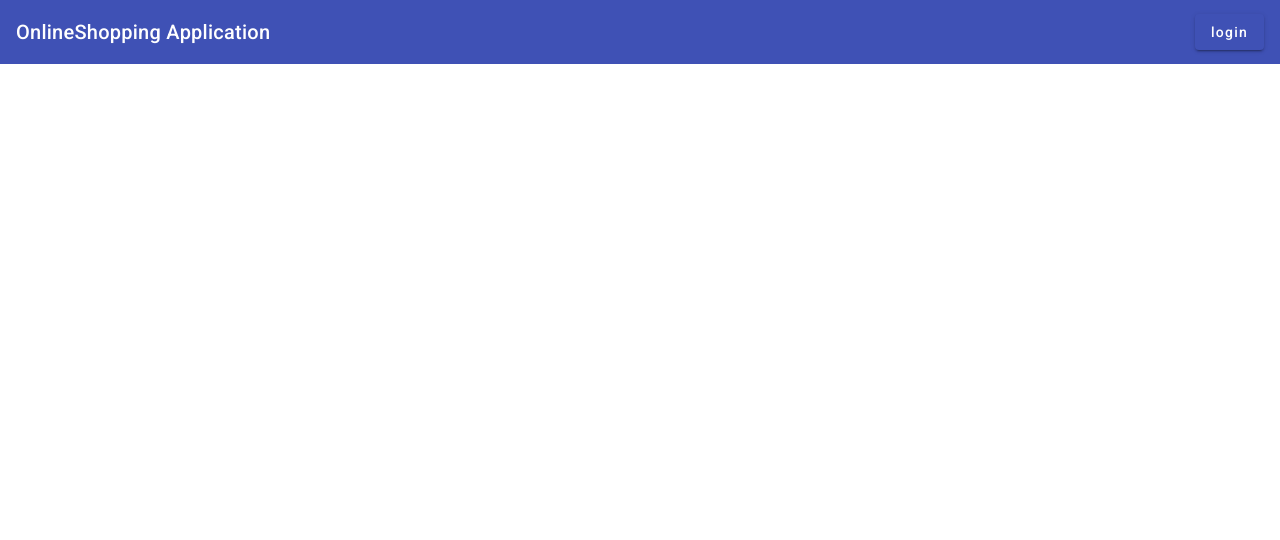
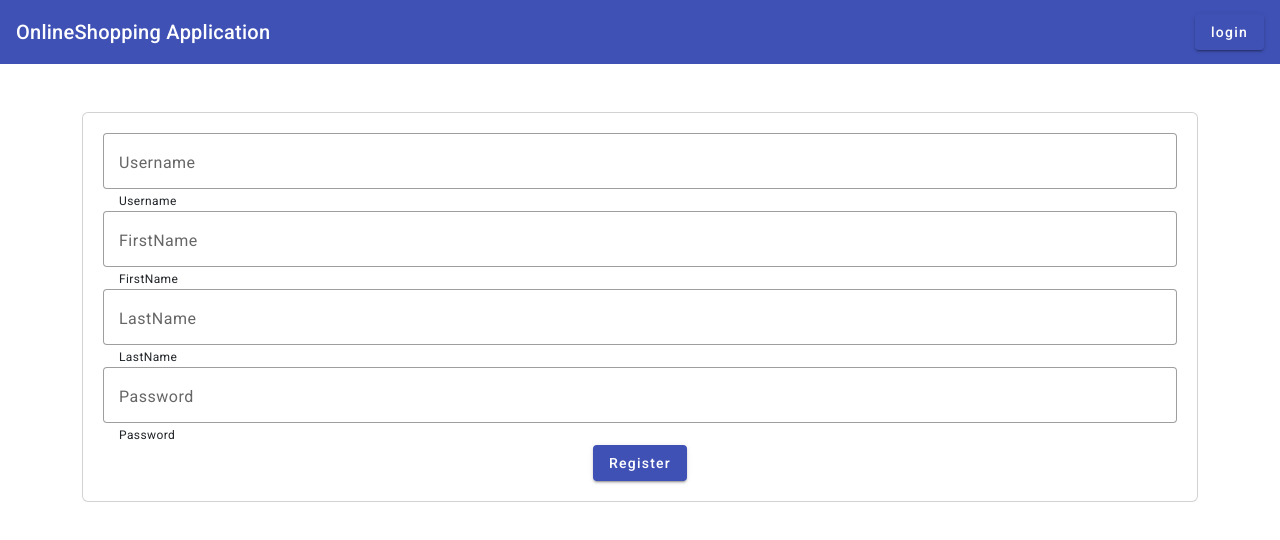
Before and after one commit to venkatsaiannam/onlineShoppingFrontendApplication, an Angular app: page /register in a window 1280 px wide. Before the commit this address led to /. Shown: the top 540 px of the page. Built offline with nearby package versions, Linux system fonts and the light colour scheme.

Commit message:
upto register new user ,video 33

```diff
--- a/src/app/_services/user.service.ts
+++ b/src/app/_services/user.service.ts
@@ -62,5 +62,9 @@ export class UserService {
 
   }
 
+  public register(registerData){
+    return this.httpclient.post(this.PATH_OF_API+'/registerNewUser',registerData);
+  }
+
 
 }
--- a/src/app/app-routing.module.ts
+++ b/src/app/app-routing.module.ts
@@ -14,6 +14,7 @@ import { ProductViewDetailsComponent } from './product-view-details/product-view
 import { BuyProductComponent } from './buy-product/buy-product.component';
 import { BuyProductResolverService } from './buy-product-resolver.service';
 import { OrderConfirmationComponent } from './order-confirmation/order-confirmation.component';
+import { RegisterComponent } from './register/register.component';
 
 const routes: Routes = [
   { path: '', component: HomeComponent },
@@ -45,6 +46,11 @@ const routes: Routes = [
     component:OrderConfirmationComponent,
     canActivate:[AuthGuard],
     data:{roles:["User"]}
+  },
+  {
+    path:"register",
+    component:RegisterComponent,
+
   }
 
 
--- a/src/app/app.module.ts
+++ b/src/app/app.module.ts
@@ -31,6 +31,7 @@ import { ShowProductImagesDialogComponent } from './show-product-images-dialog/s
 import { ProductViewDetailsComponent } from './product-view-details/product-view-details.component';
 import { BuyProductComponent } from './buy-product/buy-product.component';
 import { OrderConfirmationComponent } from './order-confirmation/order-confirmation.component';
+import { RegisterComponent } from './register/register.component';
 
 
 @NgModule({
@@ -48,7 +49,8 @@ import { OrderConfirmationComponent } from './order-confirmation/order-confirmat
     ShowProductImagesDialogComponent,
     ProductViewDetailsComponent,
     BuyProductComponent,
-    OrderConfirmationComponent
+    OrderConfirmationComponent,
+    RegisterComponent
   ],
   imports: [
     BrowserModule,
--- a/src/app/login/login.component.html
+++ b/src/app/login/login.component.html
@@ -18,26 +18,13 @@
             </mat-form-field>
 
             <button type="submit" class="w-100" mat-raised-button color="primary">Login</button>
+        </form>
 
 
-            <!-- <input type="text"
-            ngModel
-            name = "userName"
-            id="userName"
-            placeholder="Enter your username"
-            class = "form-control mb-3"
-            >
-            <input type="password"
-            ngModel
-            name = "userPassword"
-            id="userPassword"
-            placeholder="Enter your password"
-            class = "form-control mb-3"
-            >
-            <input type="submit"
-            value="login"
-            class="btn btn-outline-primary form-control rounded-0"
-            > -->
-        </form>
     </div>
-</div>
+
+    <div class="text-center">
+        <br>
+        <button class="w-20" mat-raised-button type="button" (click)="registerUser()"> Create an Account</button>
+    </div>
+    </div>
--- a/src/app/login/login.component.ts
+++ b/src/app/login/login.component.ts
@@ -47,4 +47,8 @@ export class LoginComponent {
 
   }
 
+  public registerUser(){
+    this.router.navigate(['/register'])
+  }
+
 }
--- /dev/null
+++ b/src/app/register/register.component.html
@@ -0,0 +1,32 @@
+<div class="container mt-5">
+    <div class="card" style="padding: 20px;">
+        <form #registerForm="ngForm" (ngSubmit)="register(registerForm)">
+            <mat-form-field appearance="outline" class="w-100">
+                <mat-label>Username</mat-label>
+                <input ngModel name="userName" id="userName" matInput placeholder="Username">
+                <mat-hint>Username</mat-hint>
+            </mat-form-field>
+            <mat-form-field appearance="outline" class="w-100">
+                <mat-label>FirstName</mat-label>
+                <input ngModel name="userFirstName" id="userFirstName" matInput placeholder="FirstName">
+                <mat-hint>FirstName</mat-hint>
+            </mat-form-field>
+            <mat-form-field appearance="outline" class="w-100">
+                <mat-label>LastName</mat-label>
+                <input ngModel name="userLastName" id="userLastName" matInput placeholder="LastName">
+                <mat-hint>LastName</mat-hint>
+            </mat-form-field>
+            <mat-form-field appearance="outline" class="w-100">
+                <mat-label>Password</mat-label>
+                <input ngModel name="userPassword" id="userPassword" matInput placeholder="Password">
+                <mat-hint>Password</mat-hint>
+            </mat-form-field>
+
+            <div class="text-center">
+                <button mat-raised-button color="primary" type="submit">Register</button>
+            </div>
+
+        </form>
+
+    </div>
+</div>
--- /dev/null
+++ b/src/app/register/register.component.ts
@@ -0,0 +1,30 @@
+import { response } from 'express';
+import { Component } from '@angular/core';
+import { NgForm } from '@angular/forms';
+import { UserService } from '../_services/user.service';
+import { Router } from '@angular/router';
+
+@Component({
+  selector: 'app-register',
+  templateUrl: './register.component.html',
+  styleUrls: ['./register.component.css']
+})
+export class RegisterComponent {
+
+  constructor(private userService:UserService,private router:Router){
+
+  }
+
+  register(registerForm:NgForm){
+    this.userService.register(registerForm.value).subscribe(
+      (response)=>{
+        this.router.navigate(['/login'])
+
+      },
+      (error)=>{
+        console.log(error);
+      }
+    )
+  }
+
+}
```
Also changed, not shown: src/app/register/register.component.css (added), 1 other file (tests, documents, lock files or other folders).
